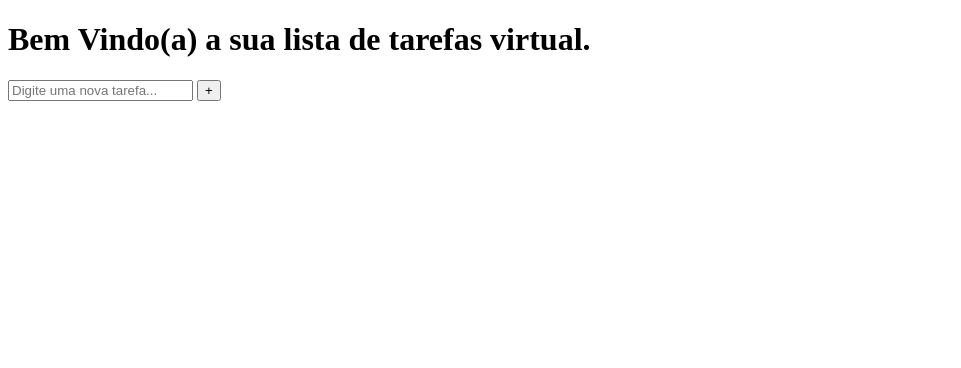
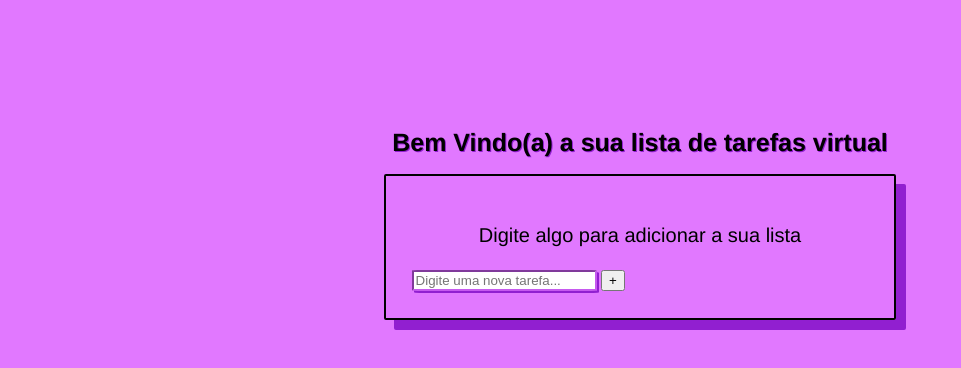
Before and after one commit to Ikauan/Lista-de-Tarefas, a plain HTML site: page index.html in a window 1280 px wide. Shown: the whole page, without its empty margins (0-961 px from the left). Drawn offline with Linux system fonts and the light colour scheme.

Commit message:
atualização com CSS

```diff
--- a/JavaScript/main.js
+++ b/JavaScript/main.js
@@ -61,7 +61,7 @@ function alterarTarefa(li){
     li.replaceChild(novoTextoInput, li.firstChild);
 
     const btnConfirmar = document.createElement('button');
-    btnConfirmar.innerHTML = 'Confirmar';
+    btnConfirmar.innerHTML = '✔️';
     li.appendChild(btnConfirmar);
 
     const btnAlterarNovo = document.createElement('button');
--- a/Style/style.css
+++ b/Style/style.css
@@ -0,0 +1,75 @@
+:root{
+    --global-primaty-color: #e178ff;
+    --global-secundary-color: #c65aef;
+    --global-tertiary-color: #911fd0;
+}
+
+body{
+    margin-top: 10%;
+    margin-left: 30%;
+    margin-bottom: 2%;
+    margin-right: 30%;
+    width: 40%;
+    height: 80%;
+    position: relative;
+    font-family:  Helvetica;
+    background: var(--global-primaty-color);
+}
+
+
+.titulo{
+    color: black;
+    text-align: center;
+    text-shadow: 1px 1px var(--global-tertiary-color);
+    font-size: 25px;
+}
+
+.primeiro-texto{
+    color: black;
+    text-align: center;
+    font-size: 20px;
+    padding: 3px;
+}
+
+.lista{
+    border: 2px solid black;
+    box-shadow: 10px 10px var(--global-tertiary-color);
+    border-radius: 2px;
+    padding: 5%;
+}
+
+input{
+    border-width: 2px;
+    border-radius: 3%;
+    border-color: var(--global-secundary-color);
+    box-shadow: 2px 2px var(--global-tertiary-color);
+    align-items: center;
+}
+
+/* button{
+    margin: 3px;
+    padding: 3px;
+    text-align: center;
+    height: 25px;
+    width: 50px;
+    border-color: var(--global-secundary-color);
+    border-radius: 5px;
+    box-shadow: 3px 3px var(--global-tertiary-color);
+
+} */
+
+button:hover{
+    background-color: var(--global-tertiary-color);
+}
+
+ul, li{
+    list-style: none;
+    margin: 1px;
+}
+
+.lista_Itens{
+    margin: 5%;
+    padding: 3px;
+    /* border-bottom: 2px solid black; */
+    box-shadow: px var(--global-tertiary-color);
+}
--- a/index.html
+++ b/index.html
@@ -8,12 +8,14 @@
     <link rel="stylesheet" href="Style/style.css">
     <title>Lista de Tarefas</title>
 </head>
-<body>
-    <h1 class="titulo">Bem Vindo(a) a sua lista de tarefas virtual.</h1>
+<body class="container">
+    <h1 class="titulo">Bem Vindo(a) a sua lista de tarefas virtual</h1>
+    <div class="lista">
+        <p class="primeiro-texto">Digite algo para adicionar a sua lista</p>
     <input type="text" id="novaTarefaInput" placeholder="Digite uma nova tarefa...">
     <button id="btnAddTarefa" class="btn_Tarefa">+</button>
     <ul id="listaTarefa"></ul>
-
+    </div>
     <script src="JavaScript/main.js"></script>
 </body>
 </html>
```
